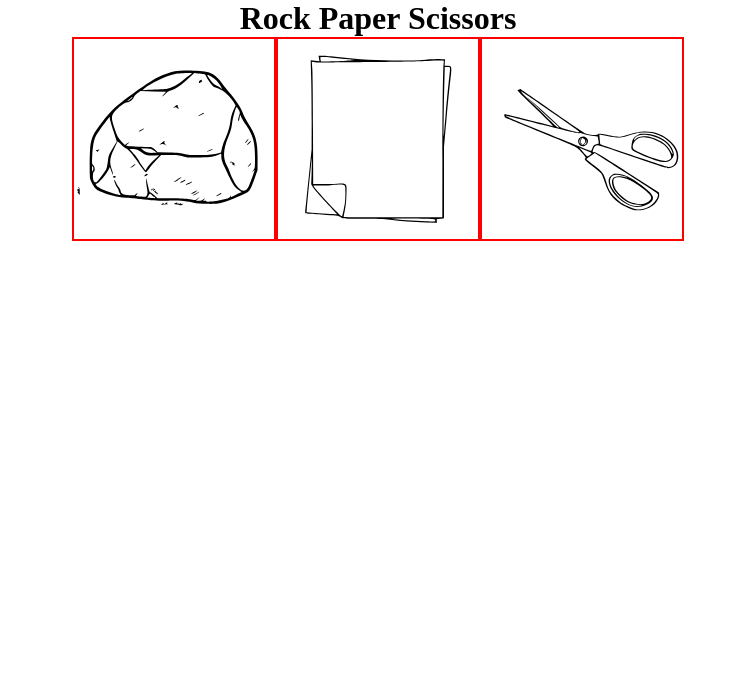
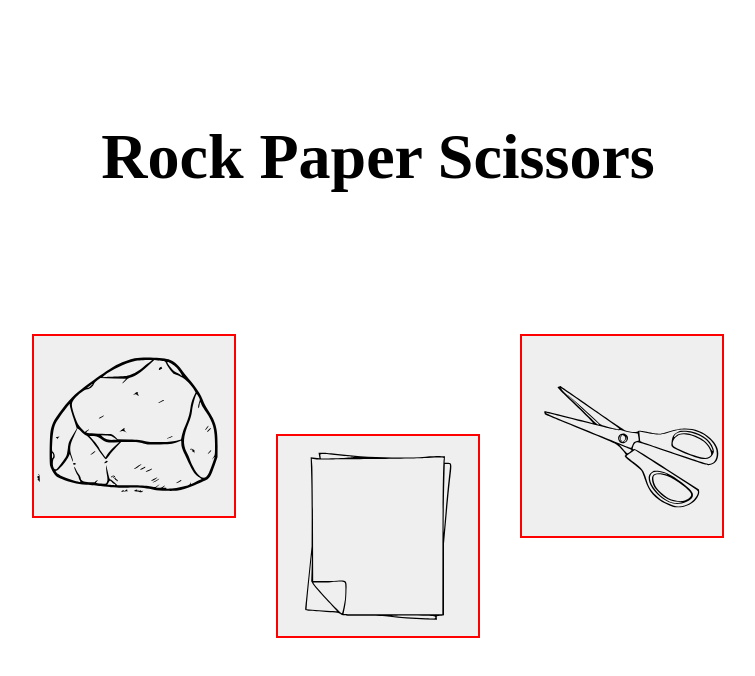
Before and after one commit to Vitholu/rock-paper-scissors, a plain HTML site: page index.html in a window 1280 px wide. Shown: the whole page, without its empty margins (262-1017 px from the left). Drawn offline with Linux system fonts and the light colour scheme.

Commit message:
Place buttons formations as reversed pyramid

```diff
--- a/index.html
+++ b/index.html
@@ -12,15 +12,15 @@
 		<div class="container">
 			<h1>Rock Paper Scissors</h1>
 			<div class="vertical-container">
-				<div class="rock">
+				<button class="rock">
 					<img src="./assets/rock.svg" alt="rock photo" />
-				</div>
-				<div class="paper">
+				</button>
+				<button class="paper">
 					<img src="./assets/paper.svg" alt="paper photo" />
-				</div>
-				<div class="scissor">
+				</button>
+				<button class="scissor">
 					<img src="./assets/scissors.svg" alt="scissor photo" />
-				</div>
+				</button>
 			</div>
 		</div>
 	</body>
--- a/styles.css
+++ b/styles.css
@@ -16,10 +16,23 @@ img {
 }
 .vertical-container {
 	display: flex;
+	justify-content: center;
+	align-items: center;
+	gap: 40px;
+}
+
+h1 {
+	display: flex;
+	justify-content: center;
+	align-items: center;
+	align-self: center;
+	margin-top: 120px;
+	font-size: 64px;
 }
 .rock,
 .paper,
 .scissor {
+	/* background-color: blue; */
 	border: 2px solid red;
 }
 
@@ -27,22 +40,25 @@ img {
 	display: flex;
 	align-items: center;
 	justify-content: center;
-	/* align-self: flex-start; */
-	/* margin-top: 320px; */
+	align-self: flex-start;
+	margin-top: 140px;
+	cursor: pointer;
 }
 
 .paper {
 	display: flex;
 	align-items: center;
 	justify-content: center;
-	/* align-self: flex-end; */
-	/* margin-bottom: 320px; */
+	align-self: flex-start;
+	margin-top: 240px;
+	cursor: pointer;
 }
 
 .scissor {
 	display: flex;
 	align-items: center;
 	justify-content: center;
-	/* align-self: flex-start; */
-	/* margin-top: 320px; */
+	align-self: flex-start;
+	margin-top: 140px;
+	cursor: pointer;
 }
```
